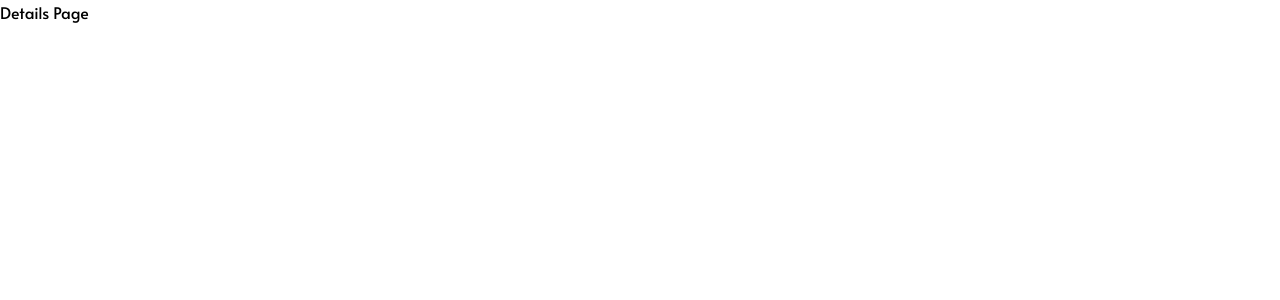
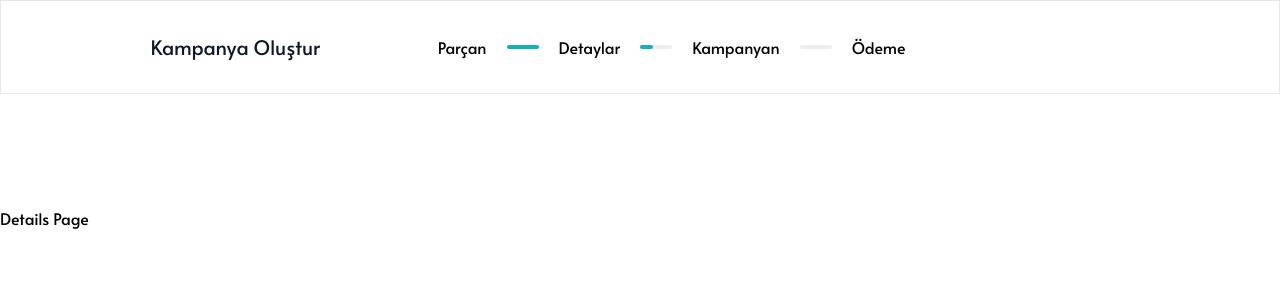
Before and after one commit to altundalyusuf/makromusic, a Next.js app: page /details in a window 1280 px wide. Shown: the top 300 px of the page. Built offline with nearby package versions, Linux system fonts and the light colour scheme.

Commit message:
make navbar re-usable

```diff
--- /dev/null
+++ b/components/Layout.js
@@ -0,0 +1,15 @@
+import React from 'react'
+import { useSelector } from "react-redux";
+import Navbar from './Navbar'
+
+const Layout = ({ children }) => {
+    const activeForm = useSelector(state => state.createCampaign.activeForm);
+    return (
+        <>
+            <Navbar activeForm={activeForm} />
+            <div>{children}</div>
+        </>
+    )
+}
+
+export default Layout
--- a/components/Navbar.js
+++ b/components/Navbar.js
@@ -1,7 +1,30 @@
 import React from 'react'
 import LoadingBar from './LoadingBar'
+import { usePathname } from 'next/navigation';
 
-const Navbar = ({ width }) => {
+const Navbar = ({ activeForm }) => {
+    const pathname = usePathname()
+
+    if (pathname === '/') return null;
+
+
+    const getWidths = () => {
+        switch (activeForm) {
+            case 'form1':
+                return { start: 40, center: 0, end: 0 };
+            case 'form2':
+                return { start: 100, center: 40, end: 0 };
+            case 'form3':
+                return { start: 100, center: 100, end: 40 };
+            case 'form4':
+                return { start: 100, center: 100, end: 100 };
+            default:
+                return { start: 0, center: 0, end: 0 };
+        }
+    };
+
+    const widths = getWidths();
+
     return (
         <>
             <div className='border border-bottom p-8 mb-28 grid grid-cols-3'>
@@ -10,11 +33,11 @@ const Navbar = ({ width }) => {
                 </div>
                 <div className='flex items-center'>
                     <div>Parçan</div>
-                    <LoadingBar width={width.start} />
+                    <LoadingBar width={widths.start} />
                     <div>Detaylar</div>
-                    <LoadingBar width={width.center} />
+                    <LoadingBar width={widths.center} />
                     <div>Kampanyan</div>
-                    <LoadingBar width={width.end} />
+                    <LoadingBar width={widths.end} />
                     <div>Ödeme</div>
                 </div>
             </div>
--- a/pages/_app.js
+++ b/pages/_app.js
@@ -2,8 +2,10 @@ import Head from "next/head";
 import "@/styles/globals.css";
 import { store } from '../redux/store'
 import { Provider } from "react-redux";
+import Layout from "@/components/Layout";
 
 export default function App({ Component, pageProps }) {
+
   return (
     <>
       <Head>
@@ -12,7 +14,9 @@ export default function App({ Component, pageProps }) {
       </Head>
 
       <Provider store={store}>
-        <Component {...pageProps} />
+        <Layout>
+          <Component {...pageProps} />
+        </Layout>
       </Provider>
     </>
   )
--- a/pages/details.js
+++ b/pages/details.js
@@ -1,6 +1,12 @@
-import React from 'react'
+import React, { useEffect } from 'react'
+import { useDispatch } from 'react-redux';
+import { changeNavbar } from '@/redux/slices/createCampaignSlice';
 
 const details = () => {
+    const dispatch = useDispatch();
+    useEffect(() => {
+        dispatch(changeNavbar('form2'));
+    }, [])
     return (
         <>
             Details Page
--- a/pages/index.js
+++ b/pages/index.js
@@ -1,7 +1,11 @@
 import axios from "axios";
 import Homepage from "@/components/Homepage";
+import { usePathname } from "next/navigation";
 
 export default function Home({ campaign }) {
+  const pathname = usePathname()
+  console.log('pathname', pathname)
+
   return (
     <>
       <main>
--- a/pages/selectPiece.js
+++ b/pages/selectPiece.js
@@ -1,18 +1,11 @@
 import ChoosePiece from '@/components/ChoosePiece'
-import Navbar from '@/components/Navbar'
 import axios from 'axios'
 import React from 'react'
 
-const loadingBarWidth = {
-    start: 40,
-    center: 0,
-    end: 0
-}
+const selectPiece = ({ pieces }) => {
 
-const selectPiece = ({ pieces }) => {
     return (
         <>
-            <Navbar width={loadingBarWidth} />
             <ChoosePiece pieces={pieces} />
         </>
     )
--- a/redux/slices/createCampaignSlice.js
+++ b/redux/slices/createCampaignSlice.js
@@ -1,6 +1,7 @@
 import { createSlice } from '@reduxjs/toolkit'
 
 const initialState = {
+    activeForm: 'form1',
     createdCampaign: null,
     pieceName: null,
     noPieceChecked: false,
@@ -10,6 +11,9 @@ export const createCampaignSlice = createSlice({
     name: 'createCampaign',
     initialState,
     reducers: {
+        changeNavbar: (state, action) => {
+            state.activeForm = action.payload;
+        },
         saveCreatedCampaign: (state, action) => {
             state.createdCampaign = action.payload;
         },
@@ -21,6 +25,6 @@ export const createCampaignSlice = createSlice({
 })
 
 // Action creators are generated for each case reducer function
-export const { saveCreatedCampaign, savePieceInfo } = createCampaignSlice.actions
+export const { changeNavbar, saveCreatedCampaign, savePieceInfo } = createCampaignSlice.actions
 
 export default createCampaignSlice.reducer
```
